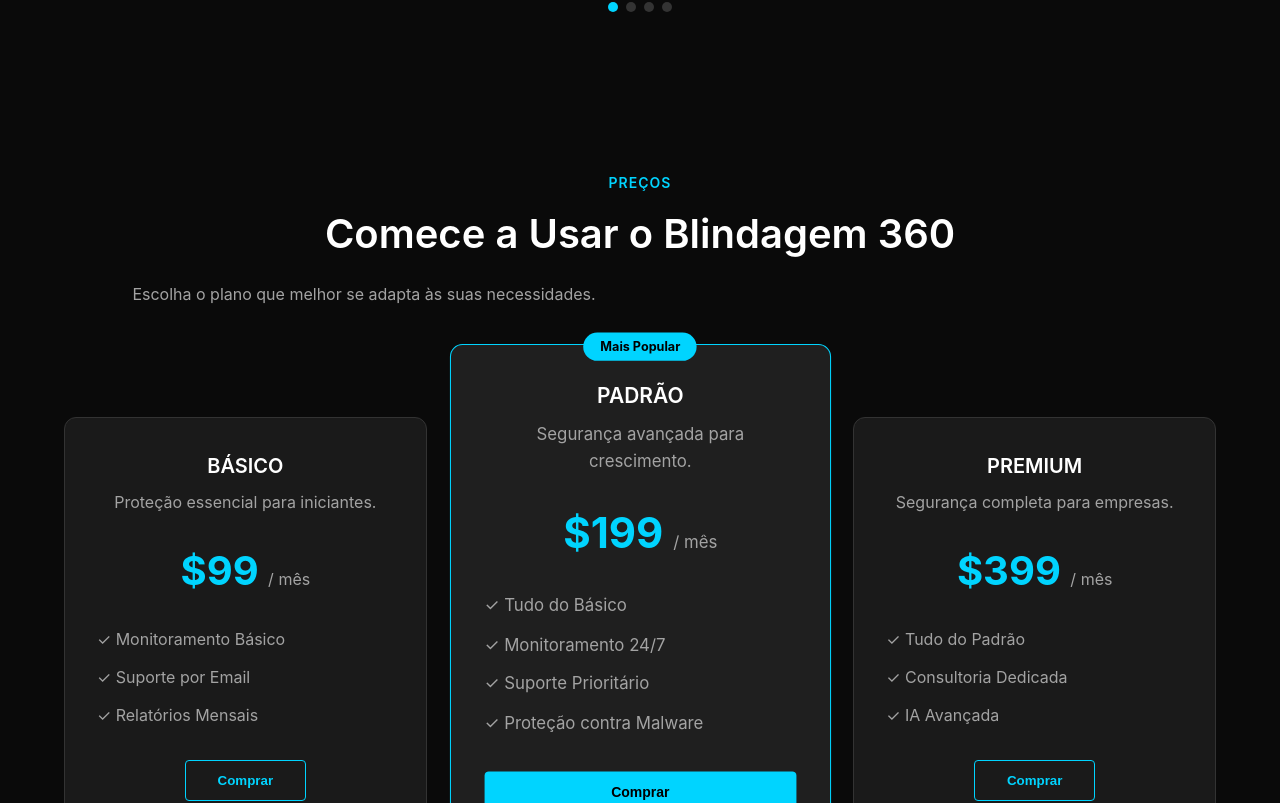
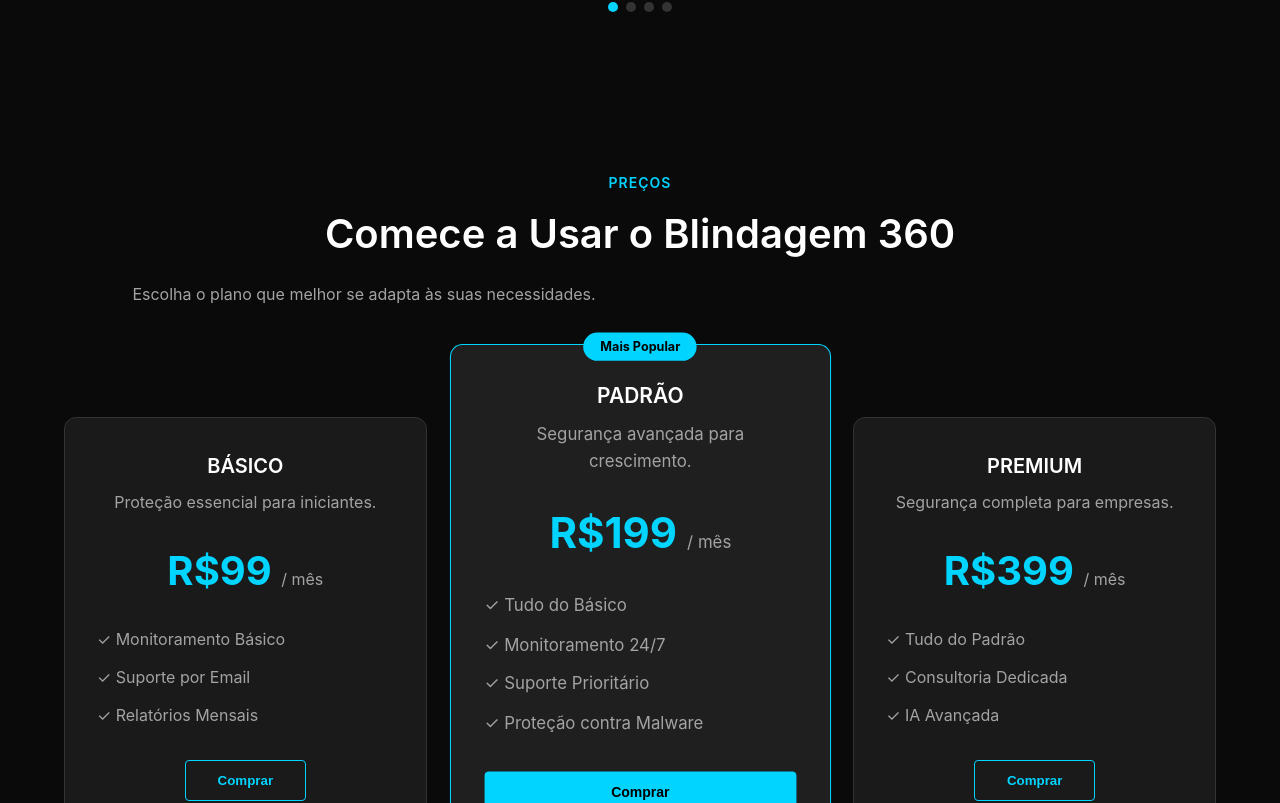
Before and after one commit to FilipiWanderley/Blindagem-360, a React (Vite) app: page / in a window 1280 px wide. Shown: the part 3608-4411 px from the top of the page. Built offline with nearby package versions, Linux system fonts and the light colour scheme.

Commit message:
Fix broken image and update currency to BRL

```diff
--- a/src/App.jsx
+++ b/src/App.jsx
@@ -84,7 +84,7 @@
       <section className="key-features" id="services">
         <div className="bg-decoration deco-bottom-left"></div>
         <img
-          src="https://images.unsplash.com/photo-1563206767-5b1d97289374?auto=format&fit=crop&w=800&q=80"
+          src="https://images.unsplash.com/photo-1526374965328-7f61d4dc18c5?auto=format&fit=crop&w=800&q=80"
           alt="Tecnologia de Proteção"
           className="key-features-image"
         />
@@ -160,7 +160,7 @@
           <div className="pricing-card">
             <h3>BÁSICO</h3>
             <p>Proteção essencial para iniciantes.</p>
-            <div className="price">$99 <span>/ mês</span></div>
+            <div className="price">R$99 <span>/ mês</span></div>
             <ul className="features-list">
               <li>✓ Monitoramento Básico</li>
               <li>✓ Suporte por Email</li>
@@ -173,7 +173,7 @@
             <div className="popular-tag">Mais Popular</div>
             <h3>PADRÃO</h3>
             <p>Segurança avançada para crescimento.</p>
-            <div className="price">$199 <span>/ mês</span></div>
+            <div className="price">R$199 <span>/ mês</span></div>
             <ul className="features-list">
               <li>✓ Tudo do Básico</li>
               <li>✓ Monitoramento 24/7</li>
@@ -186,7 +186,7 @@
           <div className="pricing-card">
             <h3>PREMIUM</h3>
             <p>Segurança completa para empresas.</p>
-            <div className="price">$399 <span>/ mês</span></div>
+            <div className="price">R$399 <span>/ mês</span></div>
             <ul className="features-list">
               <li>✓ Tudo do Padrão</li>
               <li>✓ Consultoria Dedicada</li>
```
